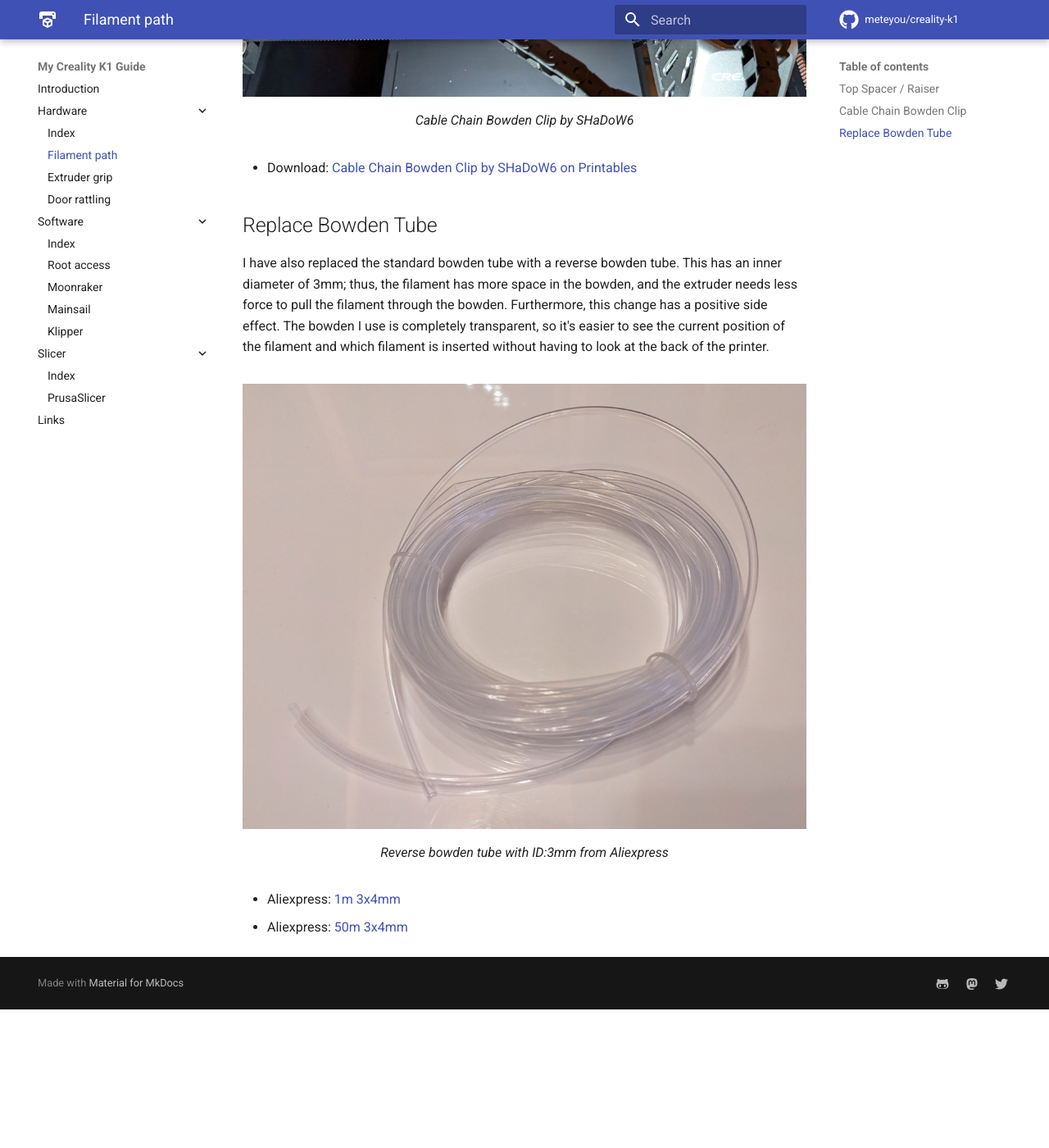
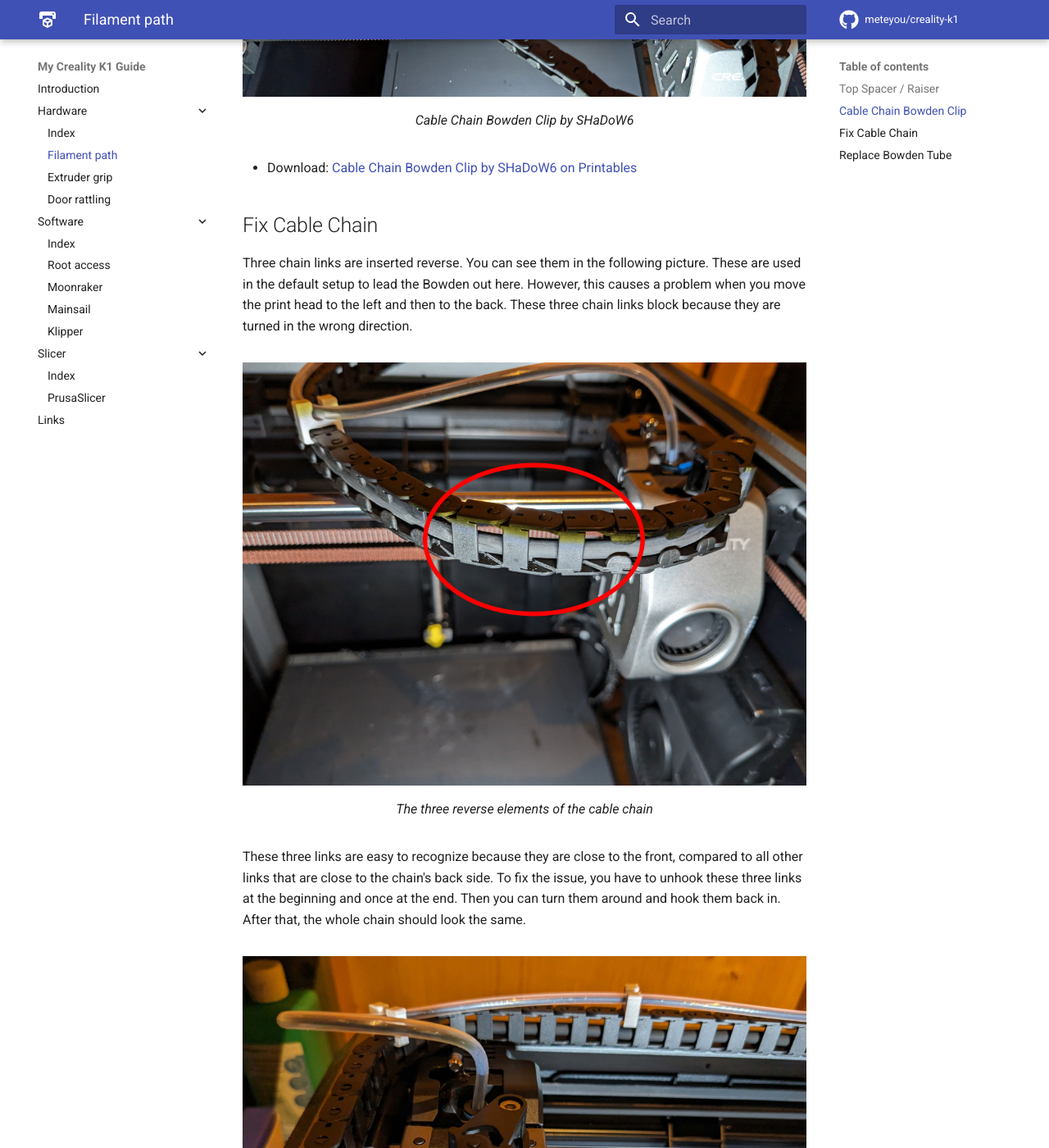
Before and after one commit to meteyou/creality-k1, an MkDocs documentation site: the page built from docs/hardware/filament-path.md, in a window 1280 px wide and 1400 px high, scrolled down 1429 px. Shown: the whole window at 82% size. Built offline with MkDocs 1.6.1 and Material for MkDocs 9.7.7, drawn with Linux system fonts in a browser that asks for light colours; comment, search, counter and statistics services are not loaded; before the commit the page ends 2660 px from its top, so only the background shows below that; some of the changed text lies outside the part shown.

Commit message:
docs: add cable chain fix
Signed-off-by: Stefan Dej <meteyou@gmail.com>

```diff
--- a/docs/hardware/filament-path.md
+++ b/docs/hardware/filament-path.md
@@ -30,6 +30,32 @@ top panel.
 
 - Download: [Cable Chain Bowden Clip by SHaDoW6 on Printables](https://www.printables.com/model/496694-creality-k1-cable-chain-bowden-clip){:target="_blank"}
 
+## Fix Cable Chain
+
+Three chain links are inserted reverse. You can see them in the following picture. These are used in the default
+setup to lead the Bowden out here. However, this causes a problem when you move the print head to the left and then to
+the back. These three chain links block because they are turned in the wrong direction.
+
+<figure markdown>
+  ![Image title](img/cable-chain-wrong-items.jpg){ width="800" }
+  <figcaption>The three reverse elements of the cable chain</figcaption>
+</figure>
+
+These three links are easy to recognize because they are close to the front, compared to all other links that are close
+to the chain's back side. To fix the issue, you have to unhook these three links at the beginning and once at the end.
+Then you can turn them around and hook them back in. After that, the whole chain should look the same.
+
+<figure markdown>
+  ![Image title](img/cable-chain-wrong-items-fixed.jpg){ width="800" }
+  <figcaption>After the fix, the toolhead can reach the left-back corner without issues</figcaption>
+</figure>
+
+I have seen this fix here in this [YouTube short](https://www.youtube.com/shorts/zNmsJB99Xec){:target="_blank"}. In this
+video, he hangs these links out and puts one of them at the beginning of the chain, which I find is an unnecessary work.
+Just turning around and maybe take one out is quite enough.
+
+Thanks, [Omran Al Sayed](https://www.youtube.com/@omranello){:target="_blank"} for this fix!
+
 ## Replace Bowden Tube
 
 I have also replaced the standard bowden tube with a reverse bowden tube. This has an inner diameter of 3mm; thus, the
```
Also changed, not shown: docs/hardware/img/cable-chain-wrong-items-fixed.jpg (added), docs/hardware/img/cable-chain-wrong-items.jpg (added).
